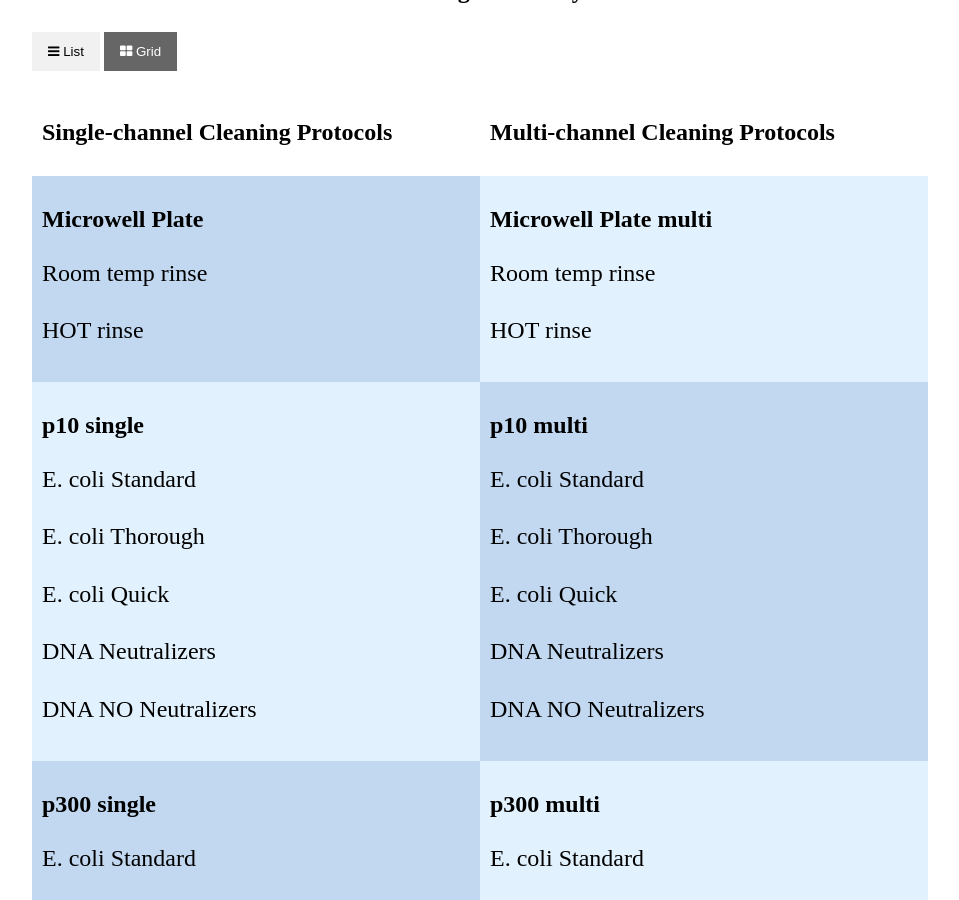
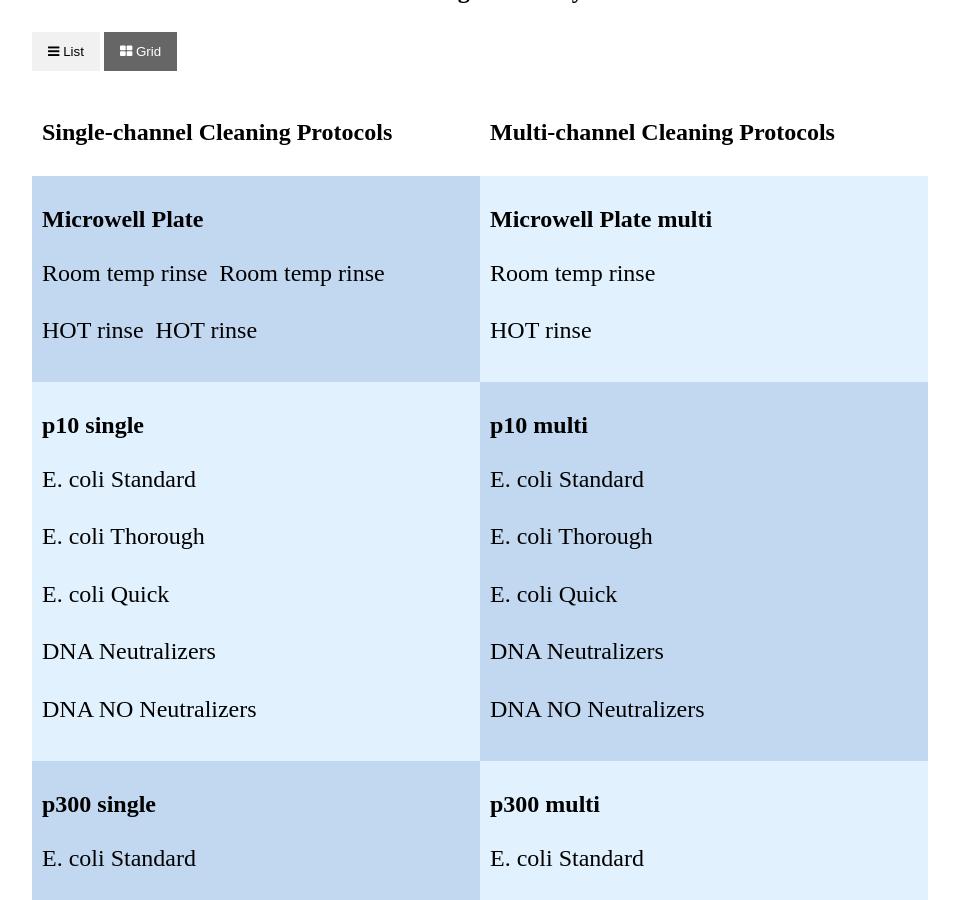
Before and after one commit to jbryantvt/jbryantvt.github.io, a Jekyll site: the page built from TidyTron/index.html, in a window 1280 px wide and 900 px high, scrolled down 514 px. Shown: the whole window, without its empty margins (160-1119 px from the left). Built offline with Jekyll 4.4.1, drawn with Linux system fonts in a browser that asks for light colours; some of the changed lines change nothing that is shown.

Commit message:
Update index.html

```diff
--- a/TidyTron/index.html
+++ b/TidyTron/index.html
@@ -97,14 +97,14 @@
 <div class="row">
   <div class="column" style="background-color:#c1d8f0;">
     <h2>Microwell Plate</h2>
-    <p><a href="https://minhaskamal.github.io/DownGit/#/home?url=https://github.com/PlantSynBioLab/TidyTron/blob/main/scripts/plate/integrated_tipclean_plateclean_RT.py"download="file">Room temp rinse</a></p>
-    <p><a href="https://minhaskamal.github.io/DownGit/#/home?url=https://github.com/PlantSynBioLab/TidyTron/blob/main/scripts/plate/integrated_tipclean_plateclean_HOT.py"download="file">HOT rinse</a></p>
+    <p><a href="https://minhaskamal.github.io/DownGit/#/home?url=https://github.com/PlantSynBioLab/TidyTron/blob/main/scripts/plate/integrated_tipclean_plateclean_RT.py"download="file">Room temp rinse</a>&nbsp; <a href="https://minhaskamal.github.io/DownGit/#/home?url=https://github.com/PlantSynBioLab/TidyTron/blob/main/scripts/plate/integrated_tipclean_plateclean_RT.txt"download="file">Room temp rinse</a></p>
+    <p><a href="https://minhaskamal.github.io/DownGit/#/home?url=https://github.com/PlantSynBioLab/TidyTron/blob/main/scripts/plate/integrated_tipclean_plateclean_HOT.py"download="file">HOT rinse</a>&nbsp; <a href="https://minhaskamal.github.io/DownGit/#/home?url=https://github.com/PlantSynBioLab/TidyTron/blob/main/scripts/plate/integrated_tipclean_plateclean_HOT.txt"download="file">HOT rinse</a></p>
 
 </div>
   <div class="column" style="background-color:#e1f1fd;">
     <h2>Microwell Plate multi</h2>
-    <p><a href="https://minhaskamal.github.io/DownGit/#/home?url=https://github.com/PlantSynBioLab/TidyTron/blob/main/scripts/plate/integrated_tipclean_plateclean_RT_multi.py"download="file">Room temp rinse</a></p>
-    <p><a href="https://minhaskamal.github.io/DownGit/#/home?url=https://github.com/PlantSynBioLab/TidyTron/blob/main/scripts/plate/integrated_tipclean_plateclean_HOT_multi.py"download="file">HOT rinse</a></p>
+    <p><a href="https://minhaskamal.github.io/DownGit/#/home?url=https://github.com/PlantSynBioLab/TidyTron/blob/main/scripts/plate/integrated_tipclean_plateclean_RT_multi.py"download="file">Room temp rinse</a>&nbsp; </p>
+    <p><a href="https://minhaskamal.github.io/DownGit/#/home?url=https://github.com/PlantSynBioLab/TidyTron/blob/main/scripts/plate/integrated_tipclean_plateclean_HOT_multi.py"download="file">HOT rinse</a>&nbsp; </p>
 
 </div>
 </div>
@@ -112,51 +112,51 @@
 <div class="row">
   <div class="column" style="background-color:#e1f1fd;">
     <h2>p10 single</h2>
-    <p><a href="https://minhaskamal.github.io/DownGit/#/home?url=https://github.com/PlantSynBioLab/TidyTron/blob/main/scripts/p10/p10_Ecoliclean_1-2-1.py"download="file">E. coli Standard</a></p>
-    <p><a href="https://minhaskamal.github.io/DownGit/#/home?url=https://github.com/PlantSynBioLab/TidyTron/blob/main/scripts/p10/p10_Ecoliclean_3-3-3.py"download="file">E. coli Thorough</a></p>
-    <p><a href="https://minhaskamal.github.io/DownGit/#/home?url=https://github.com/PlantSynBioLab/TidyTron/blob/main/scripts/p10/p10_Ecoliclean_1-1.py"download="file">E. coli Quick</a></p>
-    <p><a href="https://minhaskamal.github.io/DownGit/#/home?url=https://github.com/PlantSynBioLab/TidyTron/blob/main/scripts/p10/p10_DNAclean_neutralizers.py"download="file">DNA Neutralizers</a></p>
-    <p><a href="https://minhaskamal.github.io/DownGit/#/home?url=https://github.com/PlantSynBioLab/TidyTron/blob/main/scripts/p10/p10_DNAclean_no_neuts.py"download="file">DNA NO Neutralizers</a></p>
+    <p><a href="https://minhaskamal.github.io/DownGit/#/home?url=https://github.com/PlantSynBioLab/TidyTron/blob/main/scripts/p10/p10_Ecoliclean_1-2-1.py"download="file">E. coli Standard</a>&nbsp; </p>
+    <p><a href="https://minhaskamal.github.io/DownGit/#/home?url=https://github.com/PlantSynBioLab/TidyTron/blob/main/scripts/p10/p10_Ecoliclean_3-3-3.py"download="file">E. coli Thorough</a>&nbsp; </p>
+    <p><a href="https://minhaskamal.github.io/DownGit/#/home?url=https://github.com/PlantSynBioLab/TidyTron/blob/main/scripts/p10/p10_Ecoliclean_1-1.py"download="file">E. coli Quick</a>&nbsp; </p>
+    <p><a href="https://minhaskamal.github.io/DownGit/#/home?url=https://github.com/PlantSynBioLab/TidyTron/blob/main/scripts/p10/p10_DNAclean_neutralizers.py"download="file">DNA Neutralizers</a>&nbsp; </p>
+    <p><a href="https://minhaskamal.github.io/DownGit/#/home?url=https://github.com/PlantSynBioLab/TidyTron/blob/main/scripts/p10/p10_DNAclean_no_neuts.py"download="file">DNA NO Neutralizers</a>&nbsp; </p>
   </div>
 
   <div class="column" style="background-color:#c1d8f0;">
     <h2>p10 multi</h2>
-    <p><a href="https://minhaskamal.github.io/DownGit/#/home?url=https://github.com/PlantSynBioLab/TidyTron/blob/main/scripts/p10/p10_Ecoliclean_1-2-1_multichan.py"download="file">E. coli Standard</a></p>
-    <p><a href="https://minhaskamal.github.io/DownGit/#/home?url=https://github.com/PlantSynBioLab/TidyTron/blob/main/scripts/p10/p10_Ecoliclean_3-3-3_multichan.py"download="file">E. coli Thorough</a></p>
-    <p><a href="https://minhaskamal.github.io/DownGit/#/home?url=https://github.com/PlantSynBioLab/TidyTron/blob/main/scripts/p10/p10_Ecoliclean_1-1_multichan.py"download="file">E. coli Quick</a></p>
-    <p><a href="https://minhaskamal.github.io/DownGit/#/home?url=https://github.com/PlantSynBioLab/TidyTron/blob/main/scripts/p10/p10_DNAclean_neutralizers_multichan.py"download="file">DNA Neutralizers</a></p>
-    <p><a href="https://minhaskamal.github.io/DownGit/#/home?url=https://github.com/PlantSynBioLab/TidyTron/blob/main/scripts/p10/p10_DNAclean_no_neuts_multichan.py"download="file">DNA NO Neutralizers</a></p>
+    <p><a href="https://minhaskamal.github.io/DownGit/#/home?url=https://github.com/PlantSynBioLab/TidyTron/blob/main/scripts/p10/p10_Ecoliclean_1-2-1_multichan.py"download="file">E. coli Standard</a>&nbsp; </p>
+    <p><a href="https://minhaskamal.github.io/DownGit/#/home?url=https://github.com/PlantSynBioLab/TidyTron/blob/main/scripts/p10/p10_Ecoliclean_3-3-3_multichan.py"download="file">E. coli Thorough</a>&nbsp; </p>
+    <p><a href="https://minhaskamal.github.io/DownGit/#/home?url=https://github.com/PlantSynBioLab/TidyTron/blob/main/scripts/p10/p10_Ecoliclean_1-1_multichan.py"download="file">E. coli Quick</a>&nbsp; </p>
+    <p><a href="https://minhaskamal.github.io/DownGit/#/home?url=https://github.com/PlantSynBioLab/TidyTron/blob/main/scripts/p10/p10_DNAclean_neutralizers_multichan.py"download="file">DNA Neutralizers</a>&nbsp; </p>
+    <p><a href="https://minhaskamal.github.io/DownGit/#/home?url=https://github.com/PlantSynBioLab/TidyTron/blob/main/scripts/p10/p10_DNAclean_no_neuts_multichan.py"download="file">DNA NO Neutralizers</a>&nbsp; </p>
   </div>
 </div>
 
 <div class="row">
   <div class="column" style="background-color:#c1d8f0;">
     <h2>p300 single</h2>
-    <p><a href="https://minhaskamal.github.io/DownGit/#/home?url=https://github.com/PlantSynBioLab/TidyTron/blob/main/scripts/p300/p300_Ecoliclean_1-2-1.py"download="file">E. coli Standard</a></p>
-    <p><a href="https://minhaskamal.github.io/DownGit/#/home?url=https://github.com/PlantSynBioLab/TidyTron/blob/main/scripts/p300/p300_Ecoliclean_3-3-3.py"download="file">E. coli Thorough</a></p>
-    <p><a href="https://minhaskamal.github.io/DownGit/#/home?url=https://github.com/PlantSynBioLab/TidyTron/blob/main/scripts/p300/p300_Ecoliclean_1-1.py"download="file">E. coli Quick</a></p>
-    <p><a href="https://minhaskamal.github.io/DownGit/#/home?url=https://github.com/PlantSynBioLab/TidyTron/blob/main/scripts/p300/p300_DNAclean_neutralizers.py"download="file">DNA Neutralizers</a></p>
-    <p><a href="https://minhaskamal.github.io/DownGit/#/home?url=https://github.com/PlantSynBioLab/TidyTron/blob/main/scripts/p300/p300_DNAclean_no_neuts.py"download="file">DNA NO Neutralizers</a></p>
+    <p><a href="https://minhaskamal.github.io/DownGit/#/home?url=https://github.com/PlantSynBioLab/TidyTron/blob/main/scripts/p300/p300_Ecoliclean_1-2-1.py"download="file">E. coli Standard</a>&nbsp; </p>
+    <p><a href="https://minhaskamal.github.io/DownGit/#/home?url=https://github.com/PlantSynBioLab/TidyTron/blob/main/scripts/p300/p300_Ecoliclean_3-3-3.py"download="file">E. coli Thorough</a>&nbsp; </p>
+    <p><a href="https://minhaskamal.github.io/DownGit/#/home?url=https://github.com/PlantSynBioLab/TidyTron/blob/main/scripts/p300/p300_Ecoliclean_1-1.py"download="file">E. coli Quick</a>&nbsp; </p>
+    <p><a href="https://minhaskamal.github.io/DownGit/#/home?url=https://github.com/PlantSynBioLab/TidyTron/blob/main/scripts/p300/p300_DNAclean_neutralizers.py"download="file">DNA Neutralizers</a>&nbsp; </p>
+    <p><a href="https://minhaskamal.github.io/DownGit/#/home?url=https://github.com/PlantSynBioLab/TidyTron/blob/main/scripts/p300/p300_DNAclean_no_neuts.py"download="file">DNA NO Neutralizers</a>&nbsp; </p>
   </div>
 
   <div class="column" style="background-color:#e1f1fd;">
     <h2>p300 multi</h2>
-    <p><a href="https://minhaskamal.github.io/DownGit/#/home?url=https://github.com/PlantSynBioLab/TidyTron/blob/main/scripts/p300/p300_Ecoliclean_1-2-1_multichan.py"download="file">E. coli Standard</a></p>
-    <p><a href="https://minhaskamal.github.io/DownGit/#/home?url=https://github.com/PlantSynBioLab/TidyTron/blob/main/scripts/p300/p300_Ecoliclean_3-3-3_multichan.py"download="file">E. coli Thorough</a></p>
-    <p><a href="https://minhaskamal.github.io/DownGit/#/home?url=https://github.com/PlantSynBioLab/TidyTron/blob/main/scripts/p300/p300_Ecoliclean_1-1_multichan.py"download="file">E. coli Quick</a></p>
-    <p><a href="https://minhaskamal.github.io/DownGit/#/home?url=https://github.com/PlantSynBioLab/TidyTron/blob/main/scripts/p300/p300_DNAclean_neutralizers_multichan.py"download="file">DNA Neutralizers</a></p>
-    <p><a href="https://minhaskamal.github.io/DownGit/#/home?url=https://github.com/PlantSynBioLab/TidyTron/blob/main/scripts/p300/p300_DNAclean_no_neuts_multichan.py"download="file">DNA NO Neutralizers</a></p>
+    <p><a href="https://minhaskamal.github.io/DownGit/#/home?url=https://github.com/PlantSynBioLab/TidyTron/blob/main/scripts/p300/p300_Ecoliclean_1-2-1_multichan.py"download="file">E. coli Standard</a>&nbsp; </p>
+    <p><a href="https://minhaskamal.github.io/DownGit/#/home?url=https://github.com/PlantSynBioLab/TidyTron/blob/main/scripts/p300/p300_Ecoliclean_3-3-3_multichan.py"download="file">E. coli Thorough</a>&nbsp; </p>
+    <p><a href="https://minhaskamal.github.io/DownGit/#/home?url=https://github.com/PlantSynBioLab/TidyTron/blob/main/scripts/p300/p300_Ecoliclean_1-1_multichan.py"download="file">E. coli Quick</a>&nbsp; </p>
+    <p><a href="https://minhaskamal.github.io/DownGit/#/home?url=https://github.com/PlantSynBioLab/TidyTron/blob/main/scripts/p300/p300_DNAclean_neutralizers_multichan.py"download="file">DNA Neutralizers</a>&nbsp; </p>
+    <p><a href="https://minhaskamal.github.io/DownGit/#/home?url=https://github.com/PlantSynBioLab/TidyTron/blob/main/scripts/p300/p300_DNAclean_no_neuts_multichan.py"download="file">DNA NO Neutralizers</a>&nbsp; </p>
   </div>
 </div>
 
 <div class="row">
   <div class="column" style="background-color:#e1f1fd;">
     <h2>p1000 single</h2>
-    <p><a href="https://minhaskamal.github.io/DownGit/#/home?url=https://github.com/PlantSynBioLab/TidyTron/blob/main/scripts/p1000/p1000_Ecoliclean_1-2-1.py"download="file">E. coli Standard</a></p>
-    <p><a href="https://minhaskamal.github.io/DownGit/#/home?url=https://github.com/PlantSynBioLab/TidyTron/blob/main/scripts/p1000/p1000_Ecoliclean_3-3-3.py"download="file">E. coli Thorough</a></p>
-    <p><a href="https://minhaskamal.github.io/DownGit/#/home?url=https://github.com/PlantSynBioLab/TidyTron/blob/main/scripts/p1000/p1000_Ecoliclean_1-1.py"download="file">E. coli Quick</a></p>
-    <p><a href="https://minhaskamal.github.io/DownGit/#/home?url=https://github.com/PlantSynBioLab/TidyTron/blob/main/scripts/p1000/p1000_DNAclean_neutralizers.py"download="file">DNA Neutralizers</a></p>
-    <p><a href="https://minhaskamal.github.io/DownGit/#/home?url=https://github.com/PlantSynBioLab/TidyTron/blob/main/scripts/p1000/p1000_DNAclean_no_neuts.py"download="file">DNA No Neutralizers</a></p>
+    <p><a href="https://minhaskamal.github.io/DownGit/#/home?url=https://github.com/PlantSynBioLab/TidyTron/blob/main/scripts/p1000/p1000_Ecoliclean_1-2-1.py"download="file">E. coli Standard</a>&nbsp; </p>
+    <p><a href="https://minhaskamal.github.io/DownGit/#/home?url=https://github.com/PlantSynBioLab/TidyTron/blob/main/scripts/p1000/p1000_Ecoliclean_3-3-3.py"download="file">E. coli Thorough</a>&nbsp; </p>
+    <p><a href="https://minhaskamal.github.io/DownGit/#/home?url=https://github.com/PlantSynBioLab/TidyTron/blob/main/scripts/p1000/p1000_Ecoliclean_1-1.py"download="file">E. coli Quick</a>&nbsp; </p>
+    <p><a href="https://minhaskamal.github.io/DownGit/#/home?url=https://github.com/PlantSynBioLab/TidyTron/blob/main/scripts/p1000/p1000_DNAclean_neutralizers.py"download="file">DNA Neutralizers</a>&nbsp; </p>
+    <p><a href="https://minhaskamal.github.io/DownGit/#/home?url=https://github.com/PlantSynBioLab/TidyTron/blob/main/scripts/p1000/p1000_DNAclean_no_neuts.py"download="file">DNA No Neutralizers</a>&nbsp; </p>
   </div>
 
 
```
